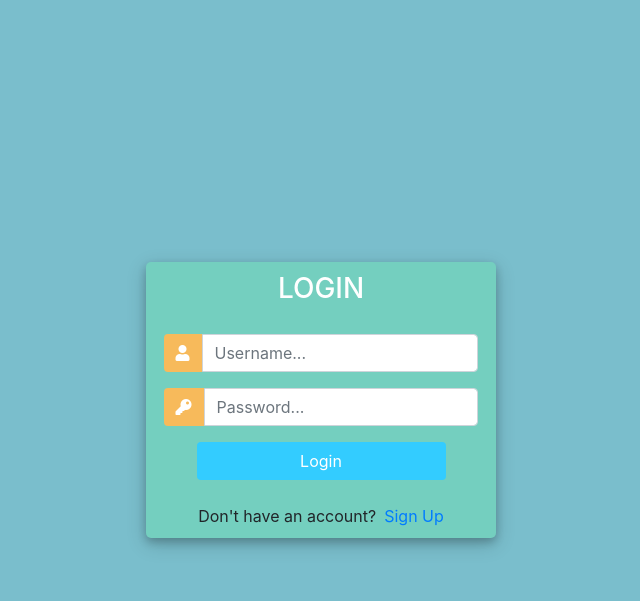
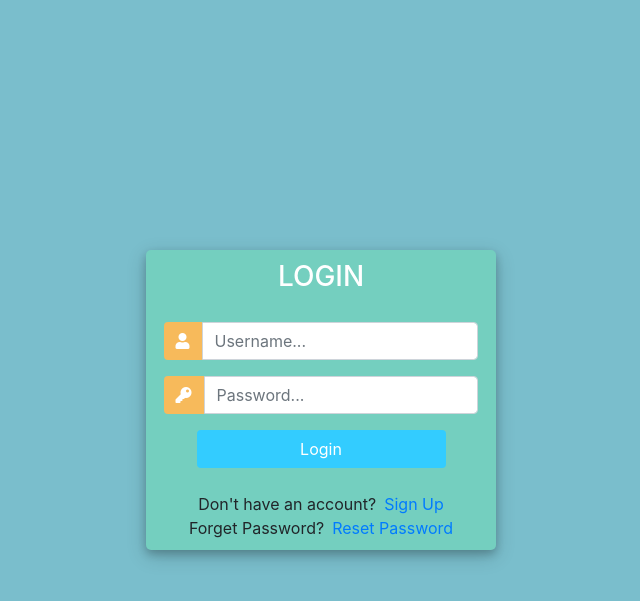
Before and after one commit to WalidMohamed1/Customer-Relationship-Management, a Django app: page /login/ in a window 1280 px wide. Shown: the top 601 px of the page, without its empty margins (319-959 px from the left). Run offline with Django 3.2, Linux system fonts and the light colour scheme; some libraries are stand-ins or nearby versions.

Commit message:
Password Reset Email.

```diff
--- a/accounts/templates/accounts/login.html
+++ b/accounts/templates/accounts/login.html
@@ -115,6 +115,9 @@
 					<div class="d-flex justify-content-center links">
 						Don't have an account? <a href="{% url 'register' %}" class="ml-2">Sign Up</a>
 					</div>
+					<div class="d-flex justify-content-center links">
+						Forget Password? <a href="{% url 'reset_password' %}" class="ml-2">Reset Password</a>
+					</div>
 
 				</div>
 			</div>
--- /dev/null
+++ b/accounts/templates/accounts/passowrd_reset_done.html
@@ -0,0 +1,5 @@
+<h3>Password reset complete</h3>
+
+<p>Your password has been set. You may go ahead and log in now.</p>
+
+<a href="/">Log in</a>
--- /dev/null
+++ b/accounts/templates/accounts/passowrd_reset_sent.html
@@ -0,0 +1,6 @@
+<h3>Password reset sent</h3>
+
+
+<p>We’ve emailed you instructions for setting your password, if an account exists with the email you entered. You should receive them shortly.</p>
+
+<p>If you don’t receive an email, please make sure you’ve entered the address you registered with, and check your spam folder.</p>
--- a/accounts/urls.py
+++ b/accounts/urls.py
@@ -1,4 +1,6 @@
+from re import template
 from django.urls import path
+from django.contrib.auth import views as auth_views
 from . import views
 
 urlpatterns = [
@@ -18,6 +20,22 @@ urlpatterns = [
     path('update_order/<str:pk>/', views.updateOrder, name='update_order'),
     path('delete_order/<str:pk>/', views.deleteOrder, name='delete_order'),
 
+    path('reset_password/',
+     auth_views.PasswordResetView.as_view(template_name="accounts/password_reset.html"),
+      name="reset_password"),
+
+    path('reset_password_sent/',
+     auth_views.PasswordResetDoneView.as_view(template_name="accounts/passowrd_reset_sent.html"),
+      name="password_reset_done"),
+
+    path('reset<uidb64>/<token>/',
+     auth_views.PasswordResetConfirmView.as_view(template_name="accounts/passowrd_reset_form.html"),
+      name="password_reset_confirm"),
+
+    path('reset_password_complete/',
+     auth_views.PasswordResetCompleteView.as_view(template_name="accounts/passowrd_reset_done.html"),
+      name="password_reset_complete"),
+
 
 
 ]
```
Also changed, not shown: accounts/templates/accounts/passowrd_reset_form.html (added, +11 -0 lines), accounts/templates/accounts/password_reset.html (added, +11 -0 lines), crm/settings.py (+9 -0 lines), db.sqlite3.
